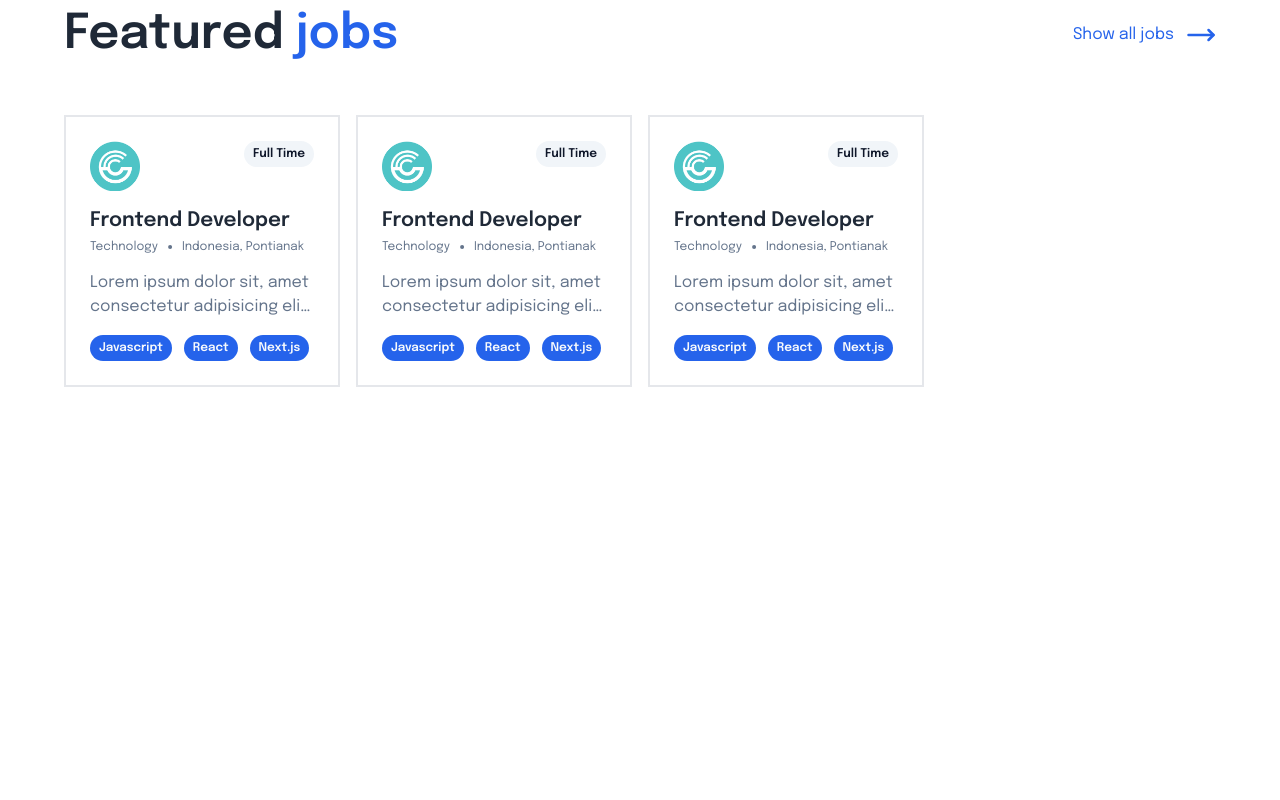
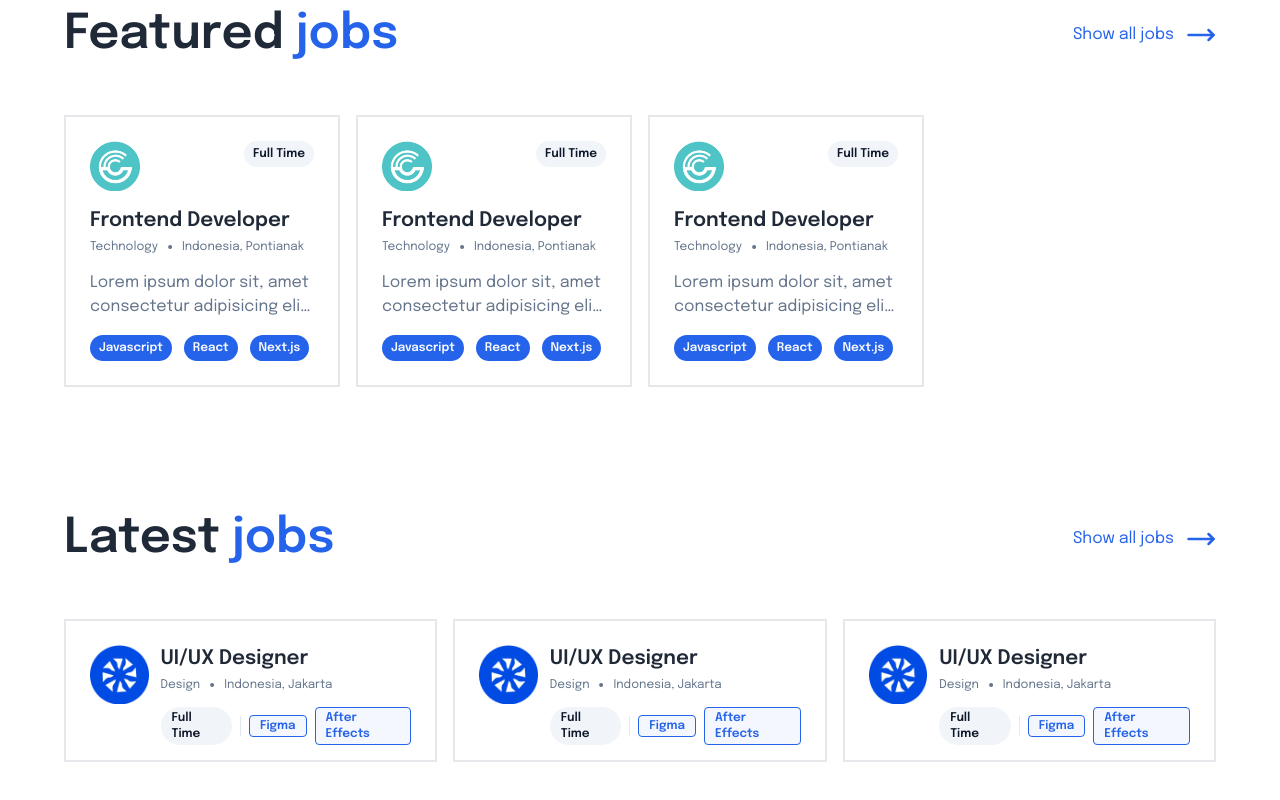
Before and after one commit to mas-rito/client-job-seeker, a Next.js app: page / in a window 1280 px wide. Shown: the part 1672-2472 px from the top of the page. Before the commit the page ends 2099 px from the top, so only its background shows below. Built offline with nearby package versions, Linux system fonts and the light colour scheme.

Commit message:
style(section): add latest jobs section & update(title section): fixed titleLink

```diff
--- a/package.json
+++ b/package.json
@@ -10,6 +10,7 @@
   },
   "dependencies": {
     "@radix-ui/react-select": "^2.0.0",
+    "@radix-ui/react-separator": "^1.0.3",
     "@radix-ui/react-slot": "^1.0.2",
     "class-variance-authority": "^0.7.0",
     "clsx": "^2.1.0",
--- a/src/app/page.tsx
+++ b/src/app/page.tsx
@@ -4,6 +4,7 @@ import { CategoriesSection } from "@/components/organisms/categoriesSection";
 import { ClientsSection } from "@/components/organisms/clientsSection";
 import { FeaturedJobsSection } from "@/components/organisms/featuredJobsSection";
 import { HeroSection } from "@/components/organisms/heroSection";
+import { LatestJobsSection } from "@/components/organisms/latestJobsSection";
 
 export default function Home() {
   return (
@@ -14,6 +15,7 @@ export default function Home() {
         <CategoriesSection />
         <BannerStart />
         <FeaturedJobsSection />
+        <LatestJobsSection />
       </div>
     </Container>
   );
--- /dev/null
+++ b/src/components/molecules/cardLatesJob.tsx
@@ -0,0 +1,54 @@
+// @flow
+import { Dot } from "lucide-react";
+import Image from "next/image";
+import Link from "next/link";
+import * as React from "react";
+import { Badge } from "../ui/badge";
+import { Separator } from "../ui/separator";
+type Props = {
+  image: string;
+  jobTitle: string;
+  companyCategory: string;
+  location: string;
+  href: string;
+  jobType: string;
+  skills: string[];
+};
+export function CardLatesJob({
+  image,
+  jobTitle,
+  companyCategory,
+  location,
+  href,
+  jobType,
+  skills,
+}: Props) {
+  return (
+    <Link href={href} className="flex gap-x-3 border-2 border-gray-200 p-6">
+      <div className="w-[60px]">
+        <Image src={image} alt="logo" width={60} height={60} />
+      </div>
+      <div>
+        <h2 className="text-xl font-semibold">{jobTitle}</h2>
+        <div className="flex items-center text-muted-foreground mb-2">
+          <p className="text-xs">{companyCategory}</p>
+          <Dot />
+          <p className="text-xs">{location}</p>
+        </div>
+        <div className="h-5 inline-flex gap-x-2 items-center">
+          <Badge variant={"secondary"}>{jobType}</Badge>
+          <Separator orientation="vertical" />
+          {skills.map((skill: string, i: number) => (
+            <Badge
+              key={i}
+              variant="outline"
+              className="rounded border-primary bg-primary/5 text-primary"
+            >
+              {skill}
+            </Badge>
+          ))}
+        </div>
+      </div>
+    </Link>
+  );
+}
--- a/src/components/molecules/titleSection.tsx
+++ b/src/components/molecules/titleSection.tsx
@@ -5,17 +5,10 @@ import * as React from "react";
 type Props = {
   title: string;
   span: string;
-  titleLink: string;
   link: string;
   className?: string;
 };
-export function TitleSection({
-  title,
-  span,
-  titleLink,
-  link,
-  className,
-}: Props) {
+export function TitleSection({ title, span, link, className }: Props) {
   return (
     <div className={`flex flex-row justify-between items-center ${className}`}>
       <h1 className="text-5xl font-semibold">
@@ -26,7 +19,7 @@ export function TitleSection({
         href={link}
         className="flex flex-row items-center gap-3 text-primary hover:gap-6 transition-all"
       >
-        {titleLink}
+        Show all jobs
         <MoveRight size={30} />
       </Link>
     </div>
--- a/src/components/organisms/categoriesSection.tsx
+++ b/src/components/organisms/categoriesSection.tsx
@@ -8,7 +8,6 @@ export function CategoriesSection() {
       <TitleSection
         title="Explore by"
         span="category"
-        titleLink="Show all jobs"
         link="/"
         className="mb-14"
       />
--- a/src/components/organisms/featuredJobsSection.tsx
+++ b/src/components/organisms/featuredJobsSection.tsx
@@ -1,19 +1,12 @@
 // @flow
 import * as React from "react";
-import { Container } from "../atoms/container";
 import { TitleSection } from "../molecules/titleSection";
 import { CardJob } from "../molecules/cardJob";
 
 export function FeaturedJobsSection() {
   return (
     <div>
-      <TitleSection
-        title="Featured"
-        span="jobs"
-        titleLink="Show all jobs"
-        link="/"
-        className="mb-14"
-      />
+      <TitleSection title="Featured" span="jobs" link="/" className="mb-14" />
       <div className="grid grid-cols-1 md:grid-cols-2 lg:grid-cols-4 gap-4">
         {[1, 2, 3].map((item) => (
           <div key={item} className="col-span-1">
--- /dev/null
+++ b/src/components/organisms/latestJobsSection.tsx
@@ -0,0 +1,26 @@
+import * as React from "react";
+import { TitleSection } from "../molecules/titleSection";
+import { CardLatesJob } from "../molecules/cardLatesJob";
+
+export function LatestJobsSection() {
+  return (
+    <div>
+      <TitleSection title="Latest" span="jobs" link="/" className="mb-14" />
+      <div className="grid grid-cols-1 md:grid-cols-2 lg:grid-cols-3 gap-4">
+        {[1, 2, 3].map((item) => (
+          <div key={item} className="col-span-1">
+            <CardLatesJob
+              image="/images/company2.png"
+              jobTitle="UI/UX Designer"
+              companyCategory="Design"
+              location="Indonesia, Jakarta"
+              href="/"
+              jobType="Full Time"
+              skills={["Figma", "After Effects"]}
+            />
+          </div>
+        ))}
+      </div>
+    </div>
+  );
+}
--- /dev/null
+++ b/src/components/ui/separator.tsx
@@ -0,0 +1,31 @@
+"use client"
+
+import * as React from "react"
+import * as SeparatorPrimitive from "@radix-ui/react-separator"
+
+import { cn } from "@/lib/utils"
+
+const Separator = React.forwardRef<
+  React.ElementRef<typeof SeparatorPrimitive.Root>,
+  React.ComponentPropsWithoutRef<typeof SeparatorPrimitive.Root>
+>(
+  (
+    { className, orientation = "horizontal", decorative = true, ...props },
+    ref
+  ) => (
+    <SeparatorPrimitive.Root
+      ref={ref}
+      decorative={decorative}
+      orientation={orientation}
+      className={cn(
+        "shrink-0 bg-border",
+        orientation === "horizontal" ? "h-[1px] w-full" : "h-full w-[1px]",
+        className
+      )}
+      {...props}
+    />
+  )
+)
+Separator.displayName = SeparatorPrimitive.Root.displayName
+
+export { Separator }
```
Also changed, not shown: 1 other file (tests, documents, lock files or other folders).
